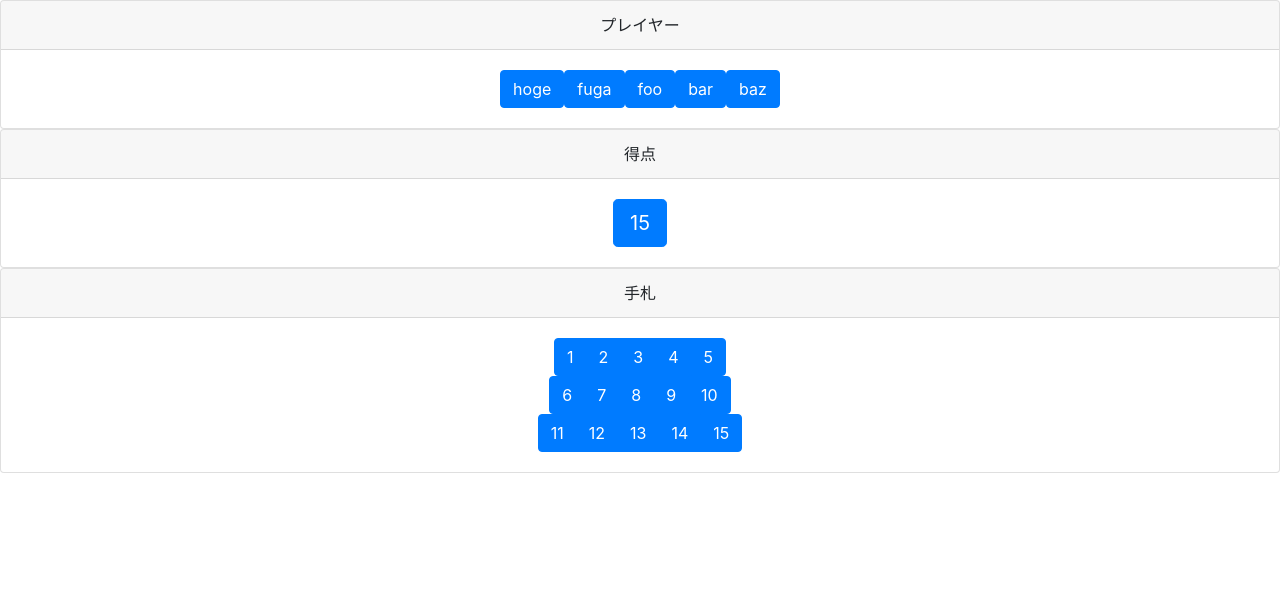
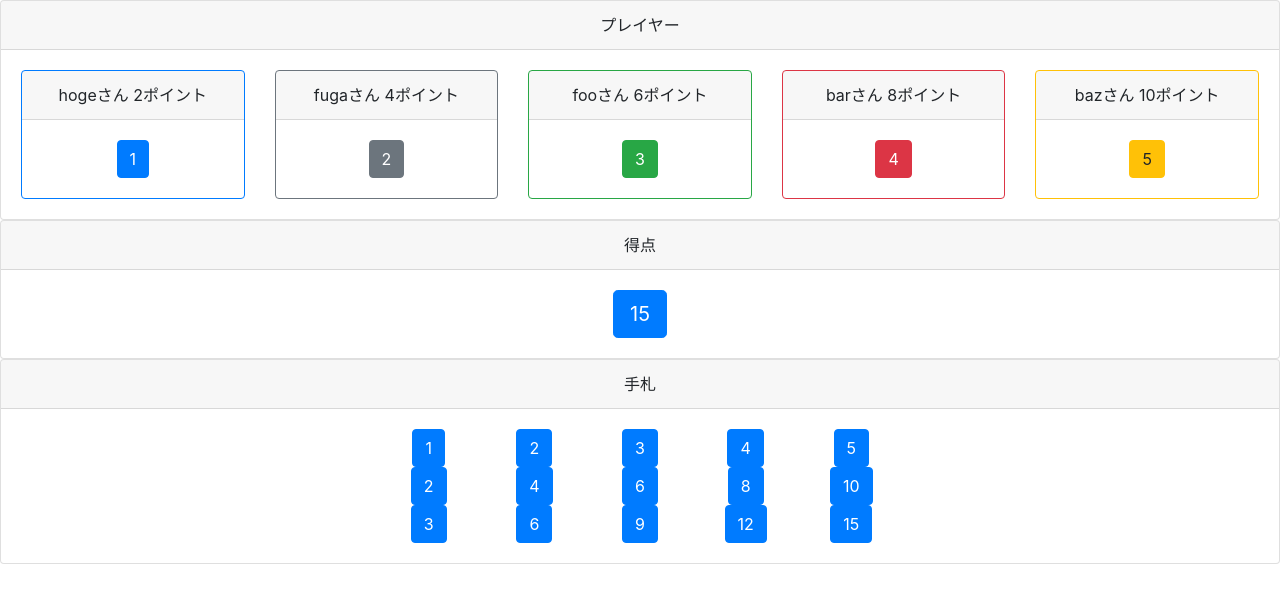
Before and after one commit to mtsml/hagetaka, a React (Create React App) app: page / in a window 1280 px wide. Shown: the top 602 px of the page. Built offline with nearby package versions, Linux system fonts and the light colour scheme.

Commit message:
[Add] Plyaerコンポーネントを追加

```diff
--- a/src/App.js
+++ b/src/App.js
@@ -2,25 +2,33 @@ import React from 'react';
 import './App.css';
 import ButtonArea from './ButtonArea.js'
 import Contents from './Contents.js'
-import Hand from './Hand.js'
 import Point from './Point.js'
+import Player from './Player.js'
+import { Row } from 'react-bootstrap'
 
 const App = () => {
   const players = [
-    {name: "hoge", hand: 1},
-    {name: "fuga", hand: 2},
-    {name: "foo", hand: 3},
-    {name: "bar", hand: 4},
-    {name: "baz", hand: 5}
+    {name: "hoge", hand: 1, point: 2, color: 'primary'},
+    {name: "fuga", hand: 2, point: 4, color: 'secondary'},
+    {name: "foo", hand: 3, point: 6, color: 'success'},
+    {name: "bar", hand: 4, point: 8, color: 'danger'},
+    {name: "baz", hand: 5, point: 10, color: 'warning'}
   ]
   return (
     <div className="App">
       <Contents title='プレイヤー'>
-        {players.map(player => {
-          return (
-            <Hand text={player.name} />
-          )
-        })}
+        <Row>
+          {players.map(player => {
+            return (
+              <Player
+                name={player.name}
+                point={player.point}
+                hand={player.hand}
+                color={player.color}
+              />
+            )
+          })}
+        </Row>
       </Contents>
       <Contents title='得点'>
         <Point point='15' />
--- a/src/ButtonArea.js
+++ b/src/ButtonArea.js
@@ -1,32 +1,24 @@
 import React from 'react';
-import {ButtonGroup, Button} from 'react-bootstrap'
+import { Col, Row } from 'react-bootstrap'
+import Hand from './Hand.js'
 
 const ButtonArea = () => {
     return (
         <React.Fragment>
-            <ButtonGroup>
-                <Button>1</Button>
-                <Button>2</Button>
-                <Button>3</Button>
-                <Button>4</Button>
-                <Button>5</Button>
-            </ButtonGroup>
-            <br />
-            <ButtonGroup>
-                <Button>6</Button>
-                <Button>7</Button>
-                <Button>8</Button>
-                <Button>9</Button>
-                <Button>10</Button>
-            </ButtonGroup>
-            <br />
-            <ButtonGroup>
-                <Button>11</Button>
-                <Button>12</Button>
-                <Button>13</Button>
-                <Button>14</Button>
-                <Button>15</Button>
-            </ButtonGroup>
+            {[1,2,3].map(i => {
+                return (
+                <Row className="justify-content-md-center">
+                    {[1,2,3,4,5].map(j => {
+                        return (
+                            <Col sm={1}>
+                                <Hand text={i*j} color="primary" />
+                            </Col>
+                        )
+                    })
+                    }
+                </Row>
+                )
+            })}
         </React.Fragment>
     )
 }
--- a/src/Hand.js
+++ b/src/Hand.js
@@ -3,7 +3,7 @@ import { Button } from 'react-bootstrap'
 
 const Hand = (props) => {
     return (
-        <Button>
+        <Button variant={props.color}>
             {props.text}
         </Button>
     )
--- /dev/null
+++ b/src/Player.js
@@ -0,0 +1,18 @@
+import React from 'react'
+import { Card, Col } from 'react-bootstrap'
+import Hand from './Hand.js'
+
+const Player = (props) => {
+    return (
+        <Col>
+            <Card border={props.color}>
+                <Card.Header>{props.name}さん {props.point}ポイント</Card.Header>
+                <Card.Body>
+                    <Hand text={props.hand} color={props.color}/>
+                </Card.Body>
+            </Card>
+        </Col>
+    )
+}
+
+export default Player
```
